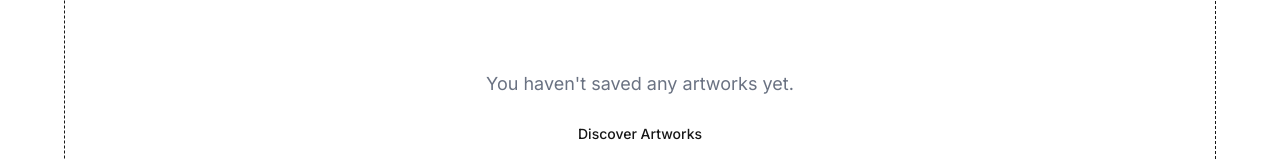
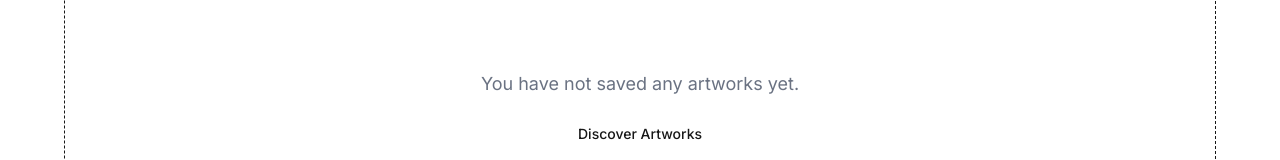
Before and after one commit to platanus-build-night/build-night-1-bifurcaria, a Next.js app in the folder frontend/: page /favourites in a window 1280 px wide. Shown: the part 188-348 px from the top of the page. Built offline with nearby package versions, Linux system fonts and the light colour scheme.

Commit message:
fix: no unescaped entities

```diff
--- a/frontend/src/app/favourites/page.tsx
+++ b/frontend/src/app/favourites/page.tsx
@@ -42,7 +42,7 @@ export default function FavouritesPage() {
         {favourites.length === 0 ? (
           <div className="flex min-h-[50vh] flex-col items-center justify-center space-y-4 rounded-lg border border-dashed p-8 text-center">
             <p className="text-lg text-gray-500">
-              You haven't saved any artworks yet.
+              You have not saved any artworks yet.
             </p>
             <Button asChild>
               <Link href="/">Discover Artworks</Link>
```
